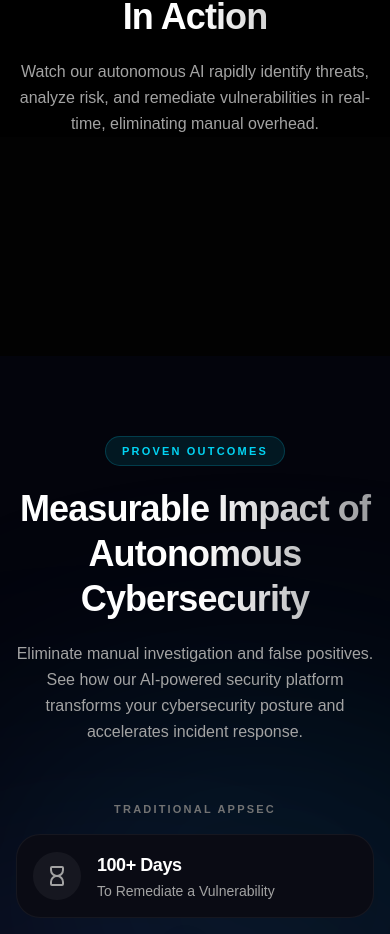
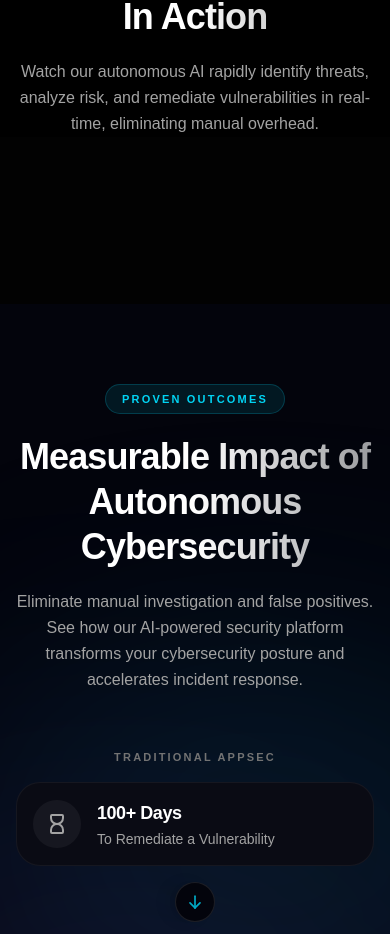
Before and after one commit to dev-mdshahid/axiler, a Next.js app: page / in a window 390 px wide. Shown: the part 3754-4688 px from the top of the page. Built offline with nearby package versions, Linux system fonts and the light colour scheme; a web font is replaced by a local one.

Commit message:
feat: remove spacing of video

```diff
--- a/components/sections/home/WhyAxiler.tsx
+++ b/components/sections/home/WhyAxiler.tsx
@@ -83,7 +83,7 @@ export default function WhyAxiler() {
 
         <div
           ref={videoContainerRef}
-          className="relative flex w-full aspect-video items-center justify-center overflow-hidden"
+          className="relative flex w-full aspect-[21/9] sm:aspect-[2.35/1] items-center justify-center overflow-hidden"
         >
           {/* Fallback space to prevent layout shift before video loads */}
           {!isVideoLoaded && (
```
